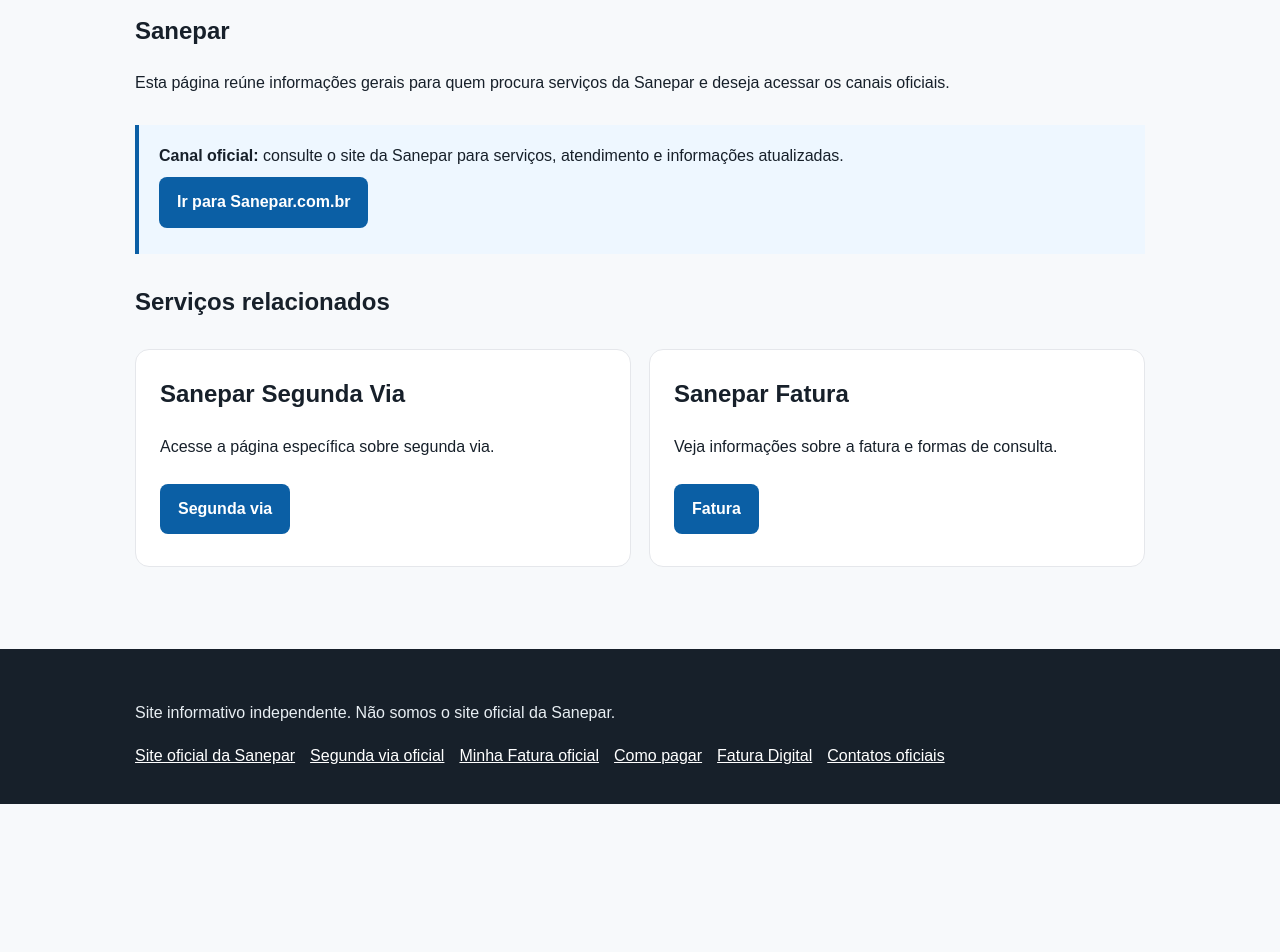
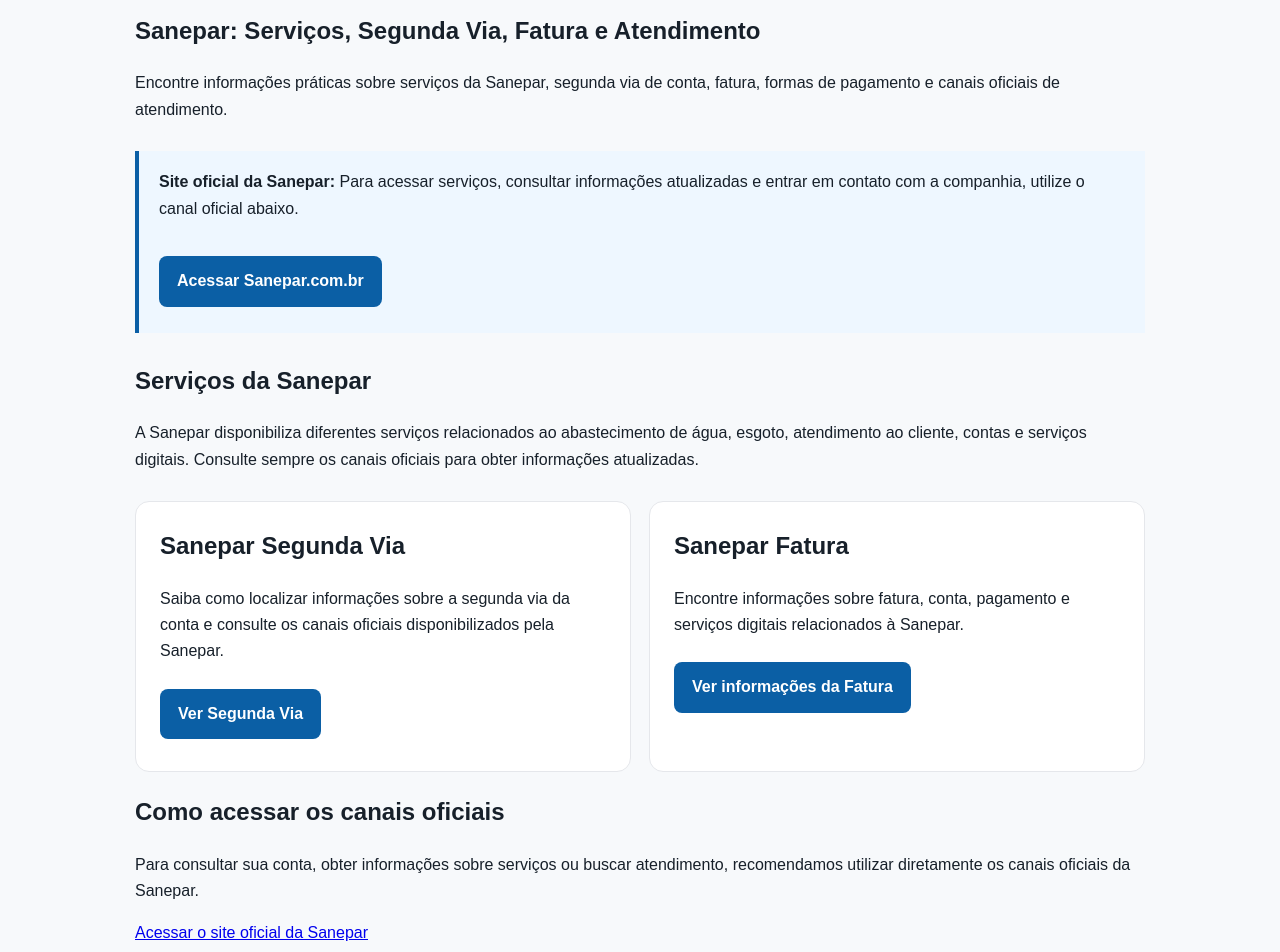
Before and after one commit to bellatocompany-gif/sanepar-site, a Next.js app: page /sanepar in a window 1280 px wide. Shown: the part 120-1072 px from the top of the page. Before the commit the page ends 924 px from the top, so only its background shows below. Built offline with nearby package versions, Linux system fonts and the light colour scheme.

Commit message:
Otimizar SEO da página Sanepar

```diff
--- a/app/sanepar/page.js
+++ b/app/sanepar/page.js
@@ -1,18 +1,136 @@
 import Link from "next/link";
-export const metadata = { title: "Sanepar", description: "Informações sobre a Sanepar e acesso aos canais oficiais." };
 
-export default function Page() {
-  return <section className="content container">
-    <h1>Sanepar</h1>
-    <p>Esta página reúne informações gerais para quem procura serviços da Sanepar e deseja acessar os canais oficiais.</p>
-    <div className="official">
-      <strong>Canal oficial:</strong> consulte o site da Sanepar para serviços, atendimento e informações atualizadas.
-      <br/><a className="btn" href="https://www.sanepar.com.br/" target="_blank" rel="noopener noreferrer">Ir para Sanepar.com.br</a>
-    </div>
-    <h2>Serviços relacionados</h2>
-    <div className="card-grid">
-      <div className="card"><h2>Sanepar Segunda Via</h2><p>Acesse a página específica sobre segunda via.</p><Link className="btn" href="/sanepar-segunda-via">Segunda via</Link></div>
-      <div className="card"><h2>Sanepar Fatura</h2><p>Veja informações sobre a fatura e formas de consulta.</p><Link className="btn" href="/sanepar-fatura">Fatura</Link></div>
-    </div>
-  </section>;
+export const metadata = {
+  title: "Sanepar: Serviços, Segunda Via, Fatura e Atendimento",
+  description:
+    "Encontre informações sobre a Sanepar, serviços, segunda via, fatura, pagamento e canais oficiais de atendimento.",
+
+  keywords: [
+    "Sanepar",
+    "Sanepar segunda via",
+    "Sanepar fatura",
+    "segunda via Sanepar",
+    "fatura Sanepar",
+    "conta Sanepar",
+    "serviços Sanepar",
+    "atendimento Sanepar",
+  ],
+
+  alternates: {
+    canonical: "/sanepar",
+  },
+
+  openGraph: {
+    title: "Sanepar: Serviços, Segunda Via, Fatura e Atendimento",
+    description:
+      "Informações sobre serviços da Sanepar, segunda via, fatura, pagamento e canais oficiais de atendimento.",
+    url: "https://sanepar-site.vercel.app/sanepar",
+    siteName: "Sanepar",
+    locale: "pt_BR",
+    type: "website",
+  },
+
+  robots: {
+    index: true,
+    follow: true,
+  },
+};
+
+export default function SaneparPage() {
+  return (
+    <section className="content container">
+      <h1>Sanepar: Serviços, Segunda Via, Fatura e Atendimento</h1>
+
+      <p>
+        Encontre informações práticas sobre serviços da Sanepar, segunda via
+        de conta, fatura, formas de pagamento e canais oficiais de
+        atendimento.
+      </p>
+
+      <div className="official">
+        <strong>Site oficial da Sanepar:</strong>{" "}
+        Para acessar serviços, consultar informações atualizadas e entrar em
+        contato com a companhia, utilize o canal oficial abaixo.
+        <br />
+        <br />
+
+        <a
+          className="btn"
+          href="https://www.sanepar.com.br/"
+          target="_blank"
+          rel="noopener noreferrer"
+        >
+          Acessar Sanepar.com.br
+        </a>
+      </div>
+
+      <h2>Serviços da Sanepar</h2>
+
+      <p>
+        A Sanepar disponibiliza diferentes serviços relacionados ao
+        abastecimento de água, esgoto, atendimento ao cliente, contas e
+        serviços digitais. Consulte sempre os canais oficiais para obter
+        informações atualizadas.
+      </p>
+
+      <div className="card-grid">
+        <div className="card">
+          <h2>Sanepar Segunda Via</h2>
+
+          <p>
+            Saiba como localizar informações sobre a segunda via da conta e
+            consulte os canais oficiais disponibilizados pela Sanepar.
+          </p>
+
+          <Link className="btn" href="/sanepar-segunda-via">
+            Ver Segunda Via
+          </Link>
+        </div>
+
+        <div className="card">
+          <h2>Sanepar Fatura</h2>
+
+          <p>
+            Encontre informações sobre fatura, conta, pagamento e serviços
+            digitais relacionados à Sanepar.
+          </p>
+
+          <Link className="btn" href="/sanepar-fatura">
+            Ver informações da Fatura
+          </Link>
+        </div>
+      </div>
+
+      <h2>Como acessar os canais oficiais</h2>
+
+      <p>
+        Para consultar sua conta, obter informações sobre serviços ou buscar
+        atendimento, recomendamos utilizar diretamente os canais oficiais da
+        Sanepar.
+      </p>
+
+      <p>
+        <a
+          href="https://www.sanepar.com.br/"
+          target="_blank"
+          rel="noopener noreferrer"
+        >
+          Acessar o site oficial da Sanepar
+        </a>
+      </p>
+
+      <h2>Informações importantes</h2>
+
+      <p>
+        Este é um site informativo independente e não representa oficialmente
+        a Sanepar. As informações apresentadas têm como objetivo facilitar a
+        localização dos serviços e canais oficiais da companhia.
+      </p>
+
+      <p>
+        Para informações oficiais, valores, atendimento, contas e serviços,
+        confirme os dados diretamente no site da Sanepar.
+      </p>
+    </section>
+  );
 }
```
